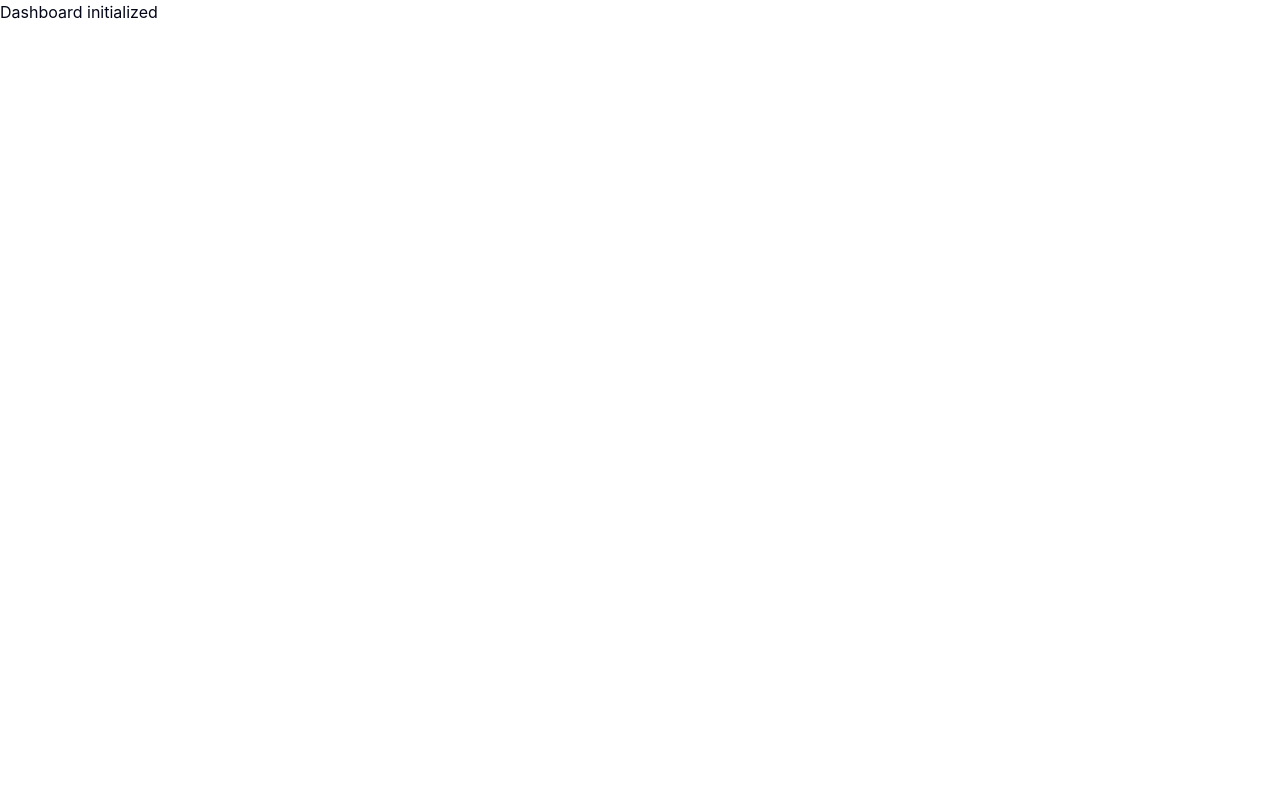
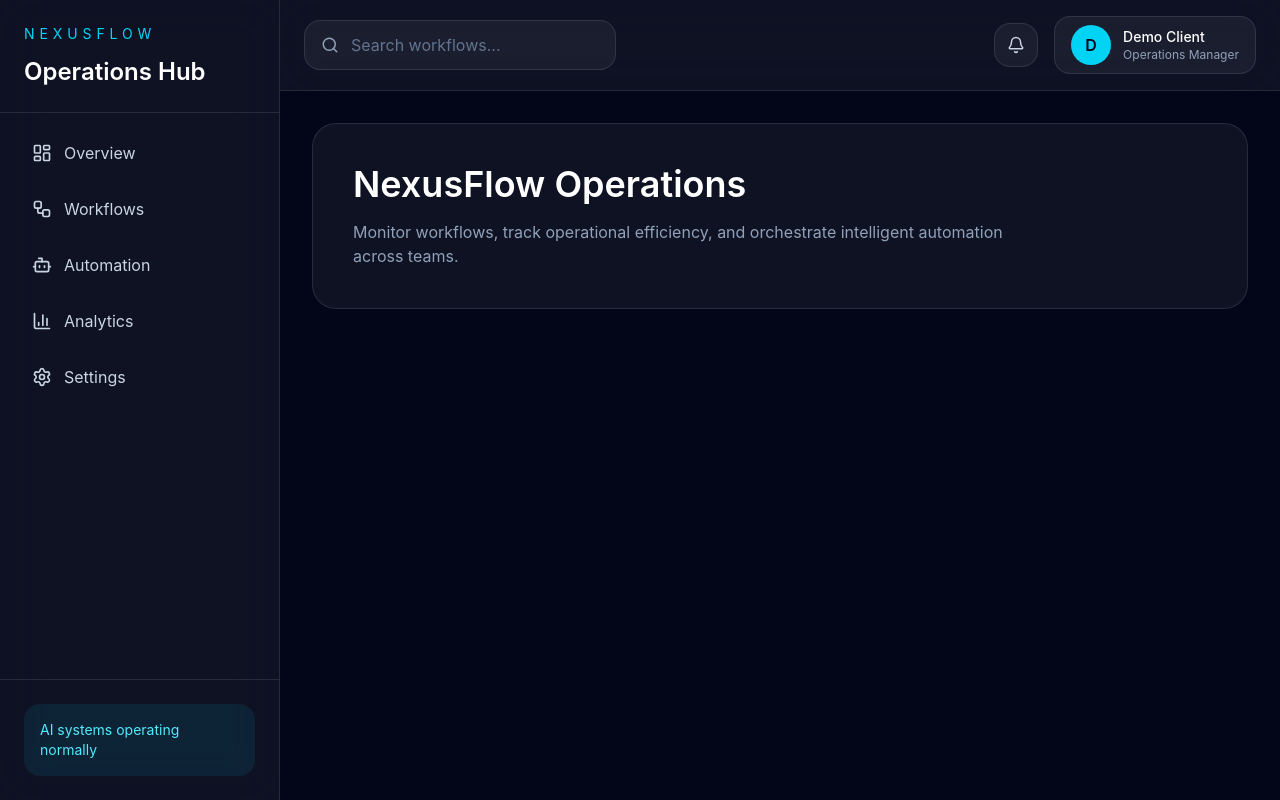
Before and after one commit to anitahkimanthi/nexusflow, a React (Vite) app: page /dashboard in a window 1280 px wide. Built offline with nearby package versions, Linux system fonts and the light colour scheme; sample sign-in values are in the browser's storage; the HTML template or start-up script is replaced by a standard one.

Commit message:
ch: create sidebar and topbad for the ashbaord

```diff
--- a/src/components/dashboard/Sidebar.tsx
+++ b/src/components/dashboard/Sidebar.tsx
@@ -0,0 +1,73 @@
+import {
+    LayoutDashboard,
+    Workflow,
+    Bot,
+    BarChart3,
+    Settings,
+} from "lucide-react";
+
+const links = [
+    {
+        name: "Overview",
+        icon: LayoutDashboard,
+    },
+    {
+        name: "Workflows",
+        icon: Workflow,
+    },
+    {
+        name: "Automation",
+        icon: Bot,
+    },
+    {
+        name: "Analytics",
+        icon: BarChart3,
+    },
+    {
+        name: "Settings",
+        icon: Settings,
+    },
+];
+
+export default function Sidebar() {
+    return (
+        <aside className="hidden w-[280px] border-r border-white/10 bg-white/5 backdrop-blur-xl lg:flex lg:flex-col">
+            {/* Logo */}
+            <div className="border-b border-white/10 p-6">
+                <p className="text-sm uppercase tracking-[0.35em] text-cyan-400">
+                    NexusFlow
+                </p>
+
+                <h2 className="mt-3 text-2xl font-semibold">
+                    Operations Hub
+                </h2>
+            </div>
+
+            {/* Nav */}
+            <nav className="flex-1 space-y-2 p-4">
+                {links.map((item) => {
+                    const Icon = item.icon;
+
+                    return (
+                        <button
+                            key={item.name}
+                            className="flex w-full items-center gap-3 rounded-2xl px-4 py-3 text-slate-300 transition hover:bg-white/5 hover:text-white"
+                        >
+                            <Icon size={20} />
+                            <span>{item.name}</span>
+                        </button>
+                    );
+                })}
+            </nav>
+
+            {/* Footer */}
+            <div className="border-t border-white/10 p-6">
+                <div className="rounded-2xl bg-cyan-500/10 p-4">
+                    <p className="text-sm text-cyan-300">
+                        AI systems operating normally
+                    </p>
+                </div>
+            </div>
+        </aside>
+    );
+}
--- a/src/components/dashboard/Topbar.tsx
+++ b/src/components/dashboard/Topbar.tsx
@@ -0,0 +1,41 @@
+import { Bell, Search } from "lucide-react";
+
+export default function Topbar() {
+    return (
+        <header className="flex items-center justify-between border-b border-white/10 bg-white/5 px-6 py-4 backdrop-blur-xl">
+            {/* Search */}
+            <div className="flex items-center gap-3 rounded-2xl border border-white/10 bg-white/5 px-4 py-3 text-slate-400">
+                <Search size={18} />
+
+                <input
+                    type="text"
+                    placeholder="Search workflows..."
+                    className="bg-transparent outline-none placeholder:text-slate-500"
+                />
+            </div>
+
+            {/* Right */}
+            <div className="flex items-center gap-4">
+                <button className="flex h-11 w-11 items-center justify-center rounded-2xl border border-white/10 bg-white/5 text-slate-300 transition hover:text-white">
+                    <Bell size={18} />
+                </button>
+
+                <div className="flex items-center gap-3 rounded-2xl border border-white/10 bg-white/5 px-4 py-2">
+                    <div className="flex h-10 w-10 items-center justify-center rounded-full bg-cyan-400 font-semibold text-slate-950">
+                        D
+                    </div>
+
+                    <div>
+                        <p className="text-sm font-medium">
+                            Demo Client
+                        </p>
+
+                        <p className="text-xs text-slate-400">
+                            Operations Manager
+                        </p>
+                    </div>
+                </div>
+            </div>
+        </header>
+    );
+}
--- a/src/pages/Dashboard.tsx
+++ b/src/pages/Dashboard.tsx
@@ -1,7 +1,27 @@
+import Sidebar from "../components/dashboard/Sidebar";
+import Topbar from "../components/dashboard/Topbar";
 
 export default function Dashboard() {
+    return (
+        <main className="flex min-h-screen bg-slate-950 text-white">
+            <Sidebar />
 
-    return (
-        <div>Dashboard initialized</div>
+            <section className="flex flex-1 flex-col">
+                <Topbar />
+
+                <div className="flex-1 p-6 lg:p-8">
+                    <div className="rounded-3xl border border-white/10 bg-white/5 p-10">
+                        <h1 className="text-4xl font-semibold">
+                            NexusFlow Operations
+                        </h1>
+
+                        <p className="mt-4 max-w-2xl text-slate-400">
+                            Monitor workflows, track operational efficiency,
+                            and orchestrate intelligent automation across teams.
+                        </p>
+                    </div>
+                </div>
+            </section>
+        </main>
     );
 }
```
